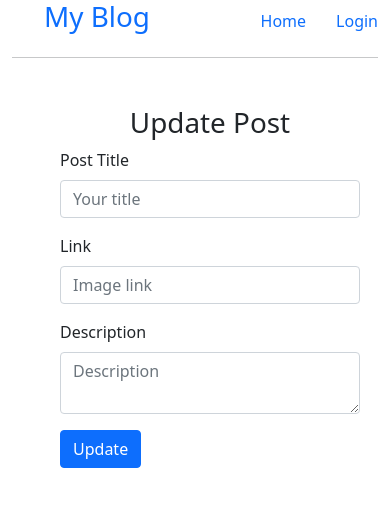
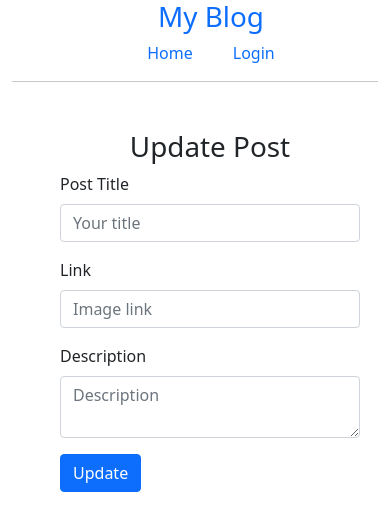
Before and after one commit to MrSharipov/mybloguzClient, a React (Create React App) app: page /updatepost/1 in a window 390 px wide. Shown: the top 530 px of the page. Built offline with nearby package versions, Linux system fonts and the light colour scheme; no server answers.

Commit message:
Responsiveness is fixed

```diff
--- a/src/App.css
+++ b/src/App.css
@@ -13,7 +13,8 @@ ul {
 .menu {
   display: flex;
   justify-content: space-between;
-  gap: 30px;
+  align-items: center;
+  gap: 40px;
 }
 
 a {
@@ -41,3 +42,9 @@ a {
   gap: 10px;
   padding: 20px;
 }
+
+@media screen and (max-width: 415px) {
+  ul {
+    flex-direction: column;
+  }
+}
```
